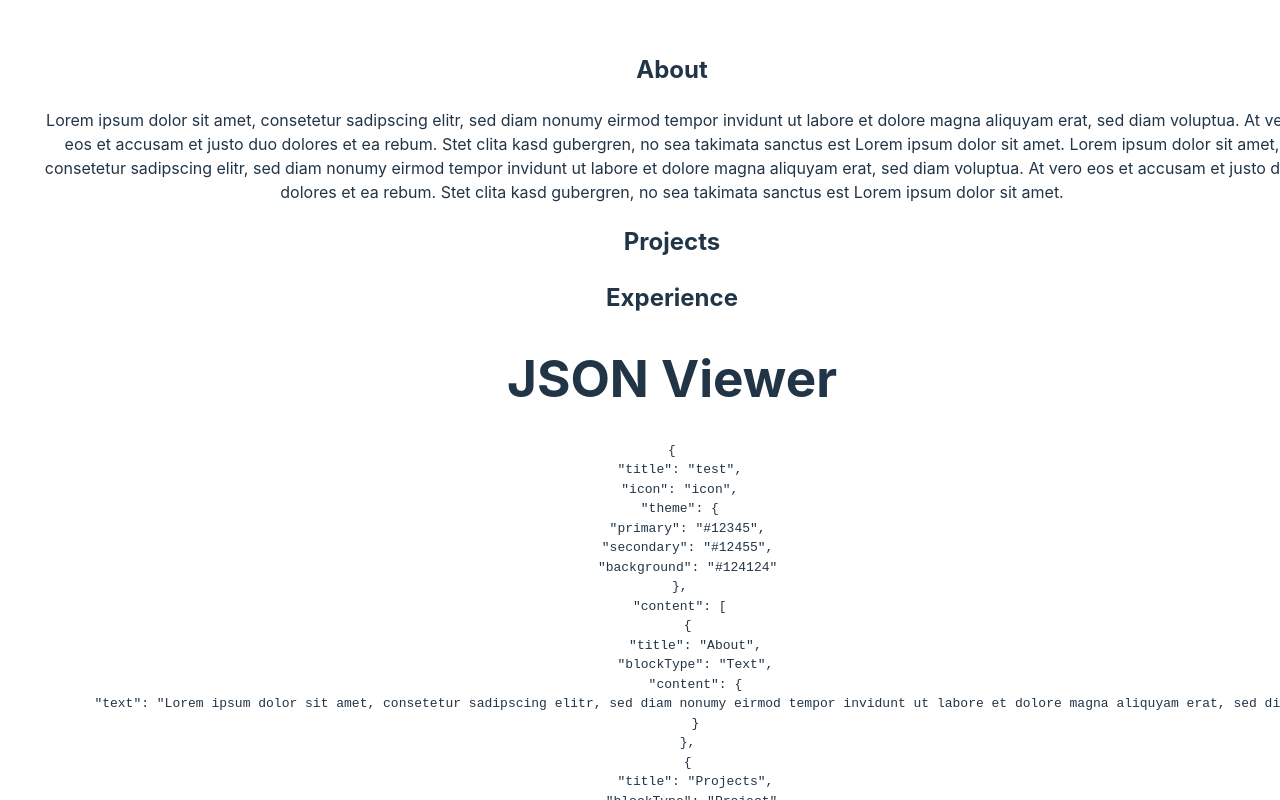
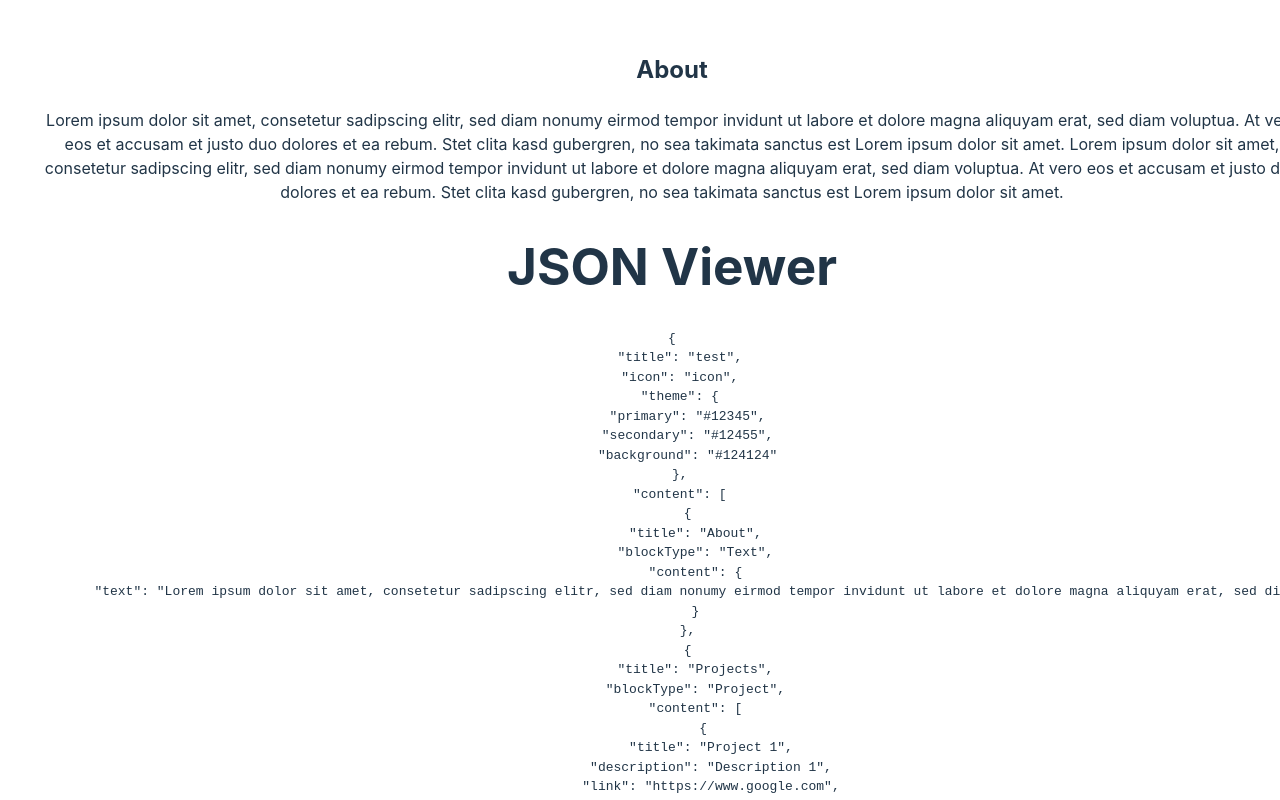
Before and after one commit to schergen-org/JAWG, a React (Vite) app in the folder project-amsterdam/: page / in a window 1280 px wide. Shown: the top 800 px of the page. Built offline with nearby package versions, Linux system fonts and the light colour scheme.

Commit message:
Move title into blocks and change keys in blockbuilder

```diff
--- a/project-amsterdam/src/components/blocks/text/text.tsx
+++ b/project-amsterdam/src/components/blocks/text/text.tsx
@@ -2,10 +2,14 @@ import './text.css'
 import { TextBlock } from '../../../types/blocks/TextBlock'
 
 type textProps = {
-    content: TextBlock
+  content: TextBlock,
+  title: string
 }
-export default function Text({content}: textProps) {
-    return (
-        <div>{content.text}</div>
-    )
+export default function Text({ content, title }: textProps) {
+  return (
+    <>
+      <h2>{title}</h2>
+      <div>{content.text}</div>
+    </>
+  )
 }
--- a/project-amsterdam/src/components/builders/blockBuilder.tsx
+++ b/project-amsterdam/src/components/builders/blockBuilder.tsx
@@ -8,17 +8,15 @@ export default function BlockBuilder({ blocks }: blockBuilderProps) {
   return (
     <>
       {
-        blocks.map((block) => {
+        blocks.map((block: ContentBlock, index: number) => {
           return (
             <div
-              key={block.title}
+              key={index}
             >
-              <h2>
-                {block.title}
-              </h2>
               {block.blockType === Blocks.TEXT &&
                 <Text
                   content={block.content as contentType[Blocks.TEXT]}
+                  title={block.title}
                 />
               }
             </div>
```
